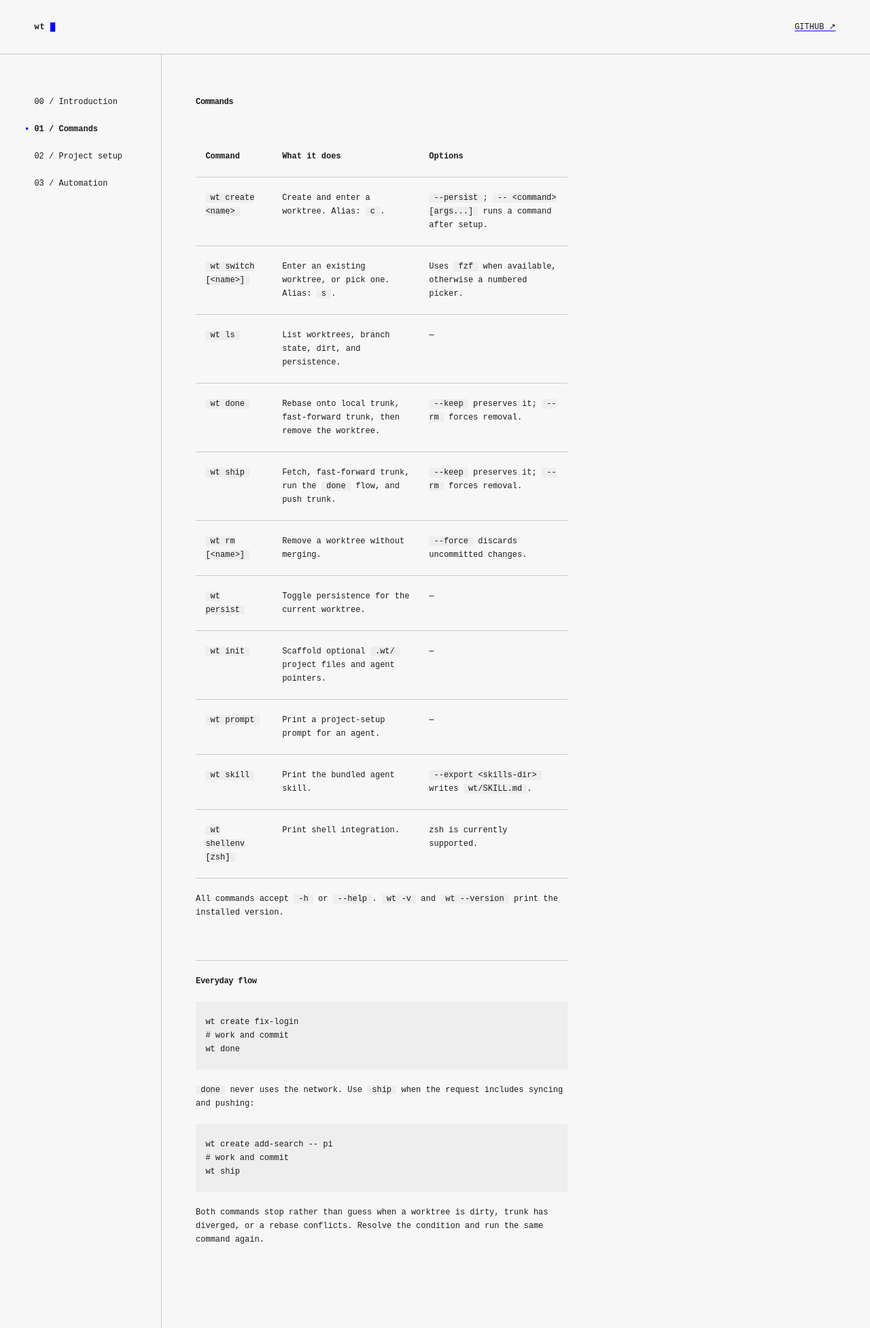
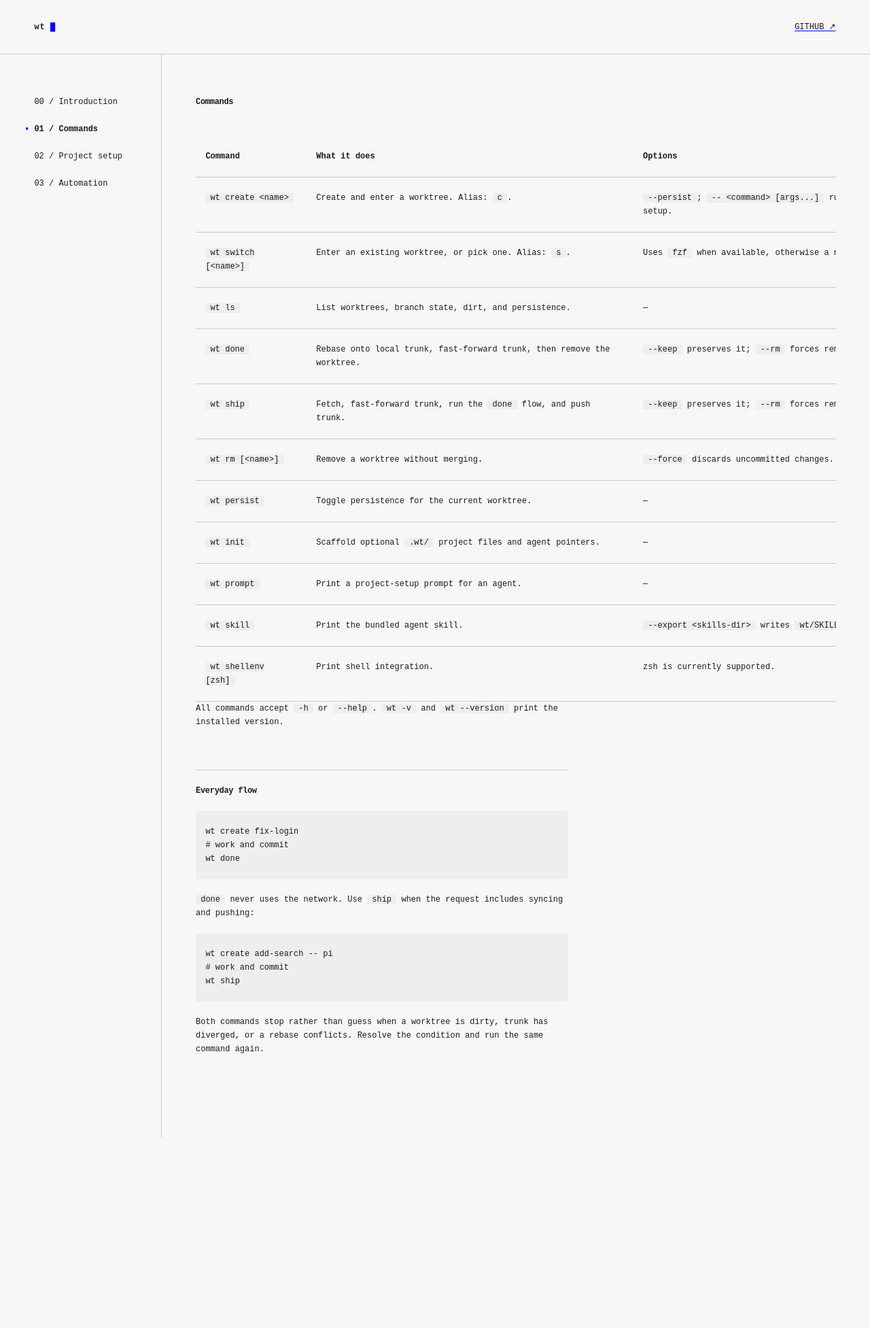
Before and after one commit to mikker/wt, a Jekyll site: the page built from docs/commands.md, in a window 1280 px wide. Shown: the whole page at 68% size. Built offline with Jekyll 4.4.1, drawn with Linux system fonts in a browser that asks for light colours; after the commit the page ends 1673 px from its top, so only the background shows below that.

Commit message:
Widen commands table

```diff
--- a/docs/assets/style.css
+++ b/docs/assets/style.css
@@ -181,6 +181,19 @@ table {
   border-collapse: collapse;
 }
 
+.wide-table {
+  width: min(152ch, calc(100vw - 47ch));
+  max-width: 152ch;
+  overflow-x: auto;
+  overscroll-behavior-inline: contain;
+}
+
+.wide-table table {
+  width: 152ch;
+  max-width: none;
+  margin-bottom: 0;
+}
+
 th,
 td {
   padding: 1lh 2ch;
@@ -227,6 +240,11 @@ th {
   main {
     padding: 2lh 2ch 4lh;
   }
+
+  .wide-table {
+    width: 100%;
+    max-width: 100%;
+  }
 }
 
 @media (prefers-reduced-motion: reduce) {
--- a/docs/commands.md
+++ b/docs/commands.md
@@ -6,6 +6,8 @@ permalink: /commands/
 ---
 
 # Commands
+
+<div class="wide-table" markdown="1">
 
 | Command | What it does | Options |
 |---|---|---|
@@ -20,6 +22,8 @@ permalink: /commands/
 | `wt prompt` | Print a project-setup prompt for an agent. | — |
 | `wt skill` | Print the bundled agent skill. | `--export <skills-dir>` writes `wt/SKILL.md`. |
 | `wt shellenv [zsh]` | Print shell integration. | zsh is currently supported. |
+
+</div>
 
 All commands accept `-h` or `--help`. `wt -v` and `wt --version` print the
 installed version.
```
